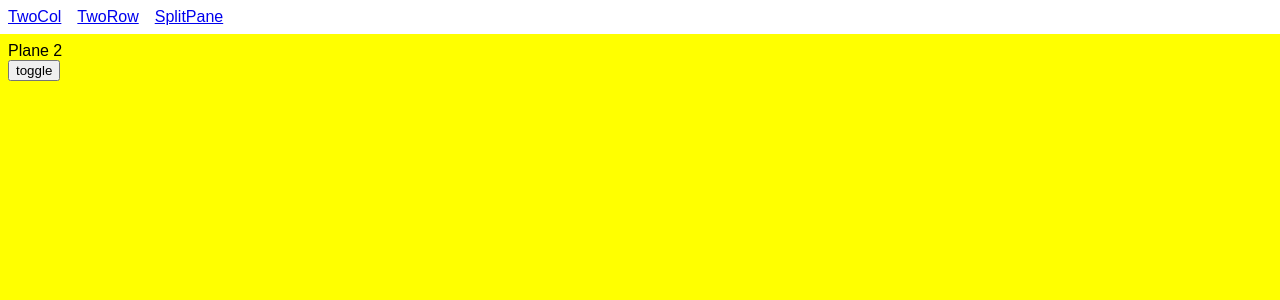
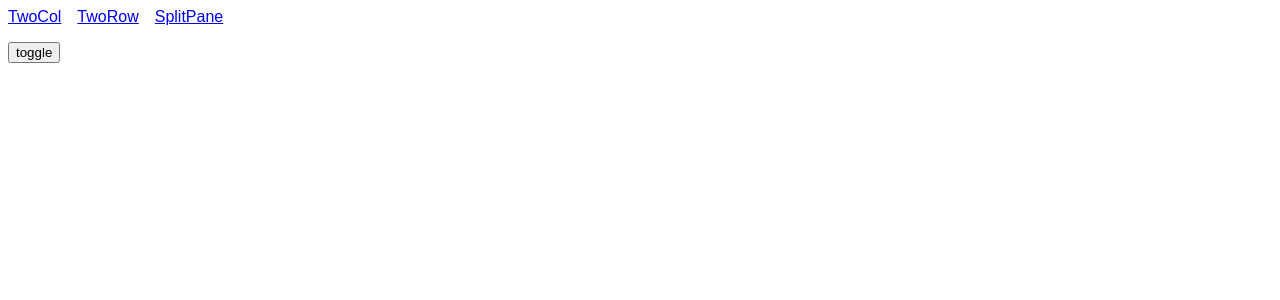
Before and after one commit to iamrickyspanish/styled-split-pane, a React (Create React App) app: page /split-pane in a window 1280 px wide. Before the commit this address led to /two-col. Shown: the top 300 px of the page. Built offline with nearby package versions, Linux system fonts and the light colour scheme.

Commit message:
improvements

```diff
--- a/src/App.js
+++ b/src/App.js
@@ -35,12 +35,12 @@ export default () => (
           </Box>
         ))}
       </Flex>
-      <Flex flexDirection="column" flex={1} minHeight={0}>
+      <Flex flexDirection="column" flex={1} minHeight={0} bg="white">
         <Switch>
           <Route path="/two-col">
             <TwoCol />
           </Route>
-          <Route path="split-pane">
+          <Route path="/split-pane">
             <SplitPane />
           </Route>
           <Route path="/two-row">
--- a/src/Examples/SplitPane.jsx
+++ b/src/Examples/SplitPane.jsx
@@ -19,10 +19,15 @@ export default () => {
       panesVisibility={[isPaneVisible, true]}
       panesSize={[paneSizes.AUTO, paneSizes.FULL]}
     >
-      <Box p={2} bg="red" flex={1} minHeight={0}>
+      <Box
+        p={2}
+        flex={1}
+        minHeight={0}
+        style={{ borderRight: "1px solid black" }}
+      >
         <button onClick={togglePaneVisibility}>toggle</button>
       </Box>
-      <Box bg="blue" p={2} flex={1} minHeight={0}>
+      <Box p={2} flex={1} minHeight={0}>
         {isMobile && isPaneVisible && (
           <Backdrop onClick={togglePaneVisibility} />
         )}
--- a/src/Examples/TwoCol.jsx
+++ b/src/Examples/TwoCol.jsx
@@ -15,6 +15,7 @@ export default () => {
 
   return (
     <TwoColLayout
+      bg="white"
       responsiveCol={responsiveCols.LEFT}
       isResponsive={isMobile}
       isResponsiveColFocused={isPaneVisible}
@@ -23,14 +24,13 @@ export default () => {
       <Box
         p={2}
         flex={1}
-        bg="white"
         minHeight={0}
         style={{ borderRight: "1px solid black" }}
       >
         Plane 1<br />
         <button onClick={() => setPaneVisible(false)}>toggle</button>
       </Box>
-      <Box bg="yellow" flex={1} minHeight={0}>
+      <Box flex={1} minHeight={0}>
         {isMobile && isPaneVisible && (
           <Backdrop onClick={() => setPaneVisible(false)} />
         )}
--- a/src/Examples/TwoRow.jsx
+++ b/src/Examples/TwoRow.jsx
@@ -2,9 +2,9 @@ import React, { useState } from "react";
 
 import { Box } from "reflexbox";
 
-import TwoColLayout, {
+import TwoRowLayout, {
   responsiveRows,
-  colStretchBehaviors
+  rowStretchBehaviors
 } from "../Layout/TwoRow";
 
 import Backdrop from "../Backdrop";
@@ -14,23 +14,23 @@ export default () => {
   const [isPaneVisible, setPaneVisible] = useState(false);
 
   return (
-    <TwoColLayout
+    <TwoRowLayout
+      bg="white"
       responsiveRow={responsiveRows.TOP}
       isResponsive={isMobile}
-      isResponsiveColFocused={isPaneVisible}
-      colsStretchBehavior={[colStretchBehaviors.GROW, colStretchBehaviors.GROW]}
+      isResponsiveRowFocused={isPaneVisible}
+      rowsStretchBehavior={[rowStretchBehaviors.GROW, rowStretchBehaviors.GROW]}
     >
       <Box
         p={2}
         flex={1}
-        bg="white"
         minHeight={0}
         style={{ borderBottom: "1px solid black" }}
       >
         Plane 1<br />
         <button onClick={() => setPaneVisible(false)}>toggle</button>
       </Box>
-      <Box bg="yellow" flex={1} minHeight={0}>
+      <Box flex={1} minHeight={0}>
         {isMobile && isPaneVisible && (
           <Backdrop onClick={() => setPaneVisible(false)} />
         )}
@@ -39,6 +39,6 @@ export default () => {
           <button onClick={() => setPaneVisible(true)}>toggle</button>
         </Box>
       </Box>
-    </TwoColLayout>
+    </TwoRowLayout>
   );
 };
--- a/src/Layout/TwoRow.jsx
+++ b/src/Layout/TwoRow.jsx
@@ -8,25 +8,25 @@ export const responsiveRows = {
   BOTTOM: "bottom"
 };
 
-export const colStretchBehaviors = {
+export const rowStretchBehaviors = {
   SHRINK: "shrink",
   GROW: "grow"
 };
 
-const mapColStretchBehaviorToPaneSize = (colStretchBehavior) => {
+const mapRowStretchBehaviorToPaneSize = (colStretchBehavior) => {
   switch (colStretchBehavior) {
-    case colStretchBehaviors.SHRINK:
+    case rowStretchBehaviors.SHRINK:
       return paneSizes.AUTO;
-    case colStretchBehaviors.GROW:
+    case rowStretchBehaviors.GROW:
     default:
       return paneSizes.FULL;
   }
 };
 
-const mapColsStretchBehaviorsToPaneSizesTupel = (colsStretchBehaviors) => {
+const mapRowsStretchBehaviorsToPaneSizesTupel = (rowsStretchBehaviors) => {
   return [
-    mapColStretchBehaviorToPaneSize(colsStretchBehaviors[0]),
-    mapColStretchBehaviorToPaneSize(colsStretchBehaviors[1])
+    mapRowStretchBehaviorToPaneSize(rowsStretchBehaviors[0]),
+    mapRowStretchBehaviorToPaneSize(rowsStretchBehaviors[1])
   ];
 };
 
@@ -40,33 +40,33 @@ const mapResponsiveDataToOverlayTupel = ({ isResponsive, responsiveRow }) =>
 const mapResponsiveDataToVisibilityTupel = ({
   isResponsive,
   responsiveRow,
-  isResponsiveColFocused
+  isResponsiveRowFocused
 }) => {
-  const isResponsiveColVisible = !isResponsive || isResponsiveColFocused;
+  const isResponsiveRowVisible = !isResponsive || isResponsiveRowFocused;
   return responsiveRow === responsiveRows.TOP
-    ? [isResponsiveColVisible, true]
-    : [true, isResponsiveColVisible];
+    ? [isResponsiveRowVisible, true]
+    : [true, isResponsiveRowVisible];
 };
 
 const TwoColLayout = (props) => {
   const {
     isResponsive,
     responsiveRow,
-    isResponsiveColFocused,
-    colsStretchBehavior,
+    isResponsiveRowFocused,
+    rowsStretchBehavior,
     ...restProps
   } = props;
 
   const responsiveData = {
     isResponsive,
     responsiveRow,
-    isResponsiveColFocused
+    isResponsiveRowFocused
   };
 
   const newProps = {
     ...restProps,
     orientation: orientations.Y,
-    panesSize: mapColsStretchBehaviorsToPaneSizesTupel(colsStretchBehavior),
+    panesSize: mapRowsStretchBehaviorsToPaneSizesTupel(rowsStretchBehavior),
     panesAsOverlay: mapResponsiveDataToOverlayTupel(responsiveData),
     panesVisibility: mapResponsiveDataToVisibilityTupel(responsiveData)
   };
@@ -77,14 +77,14 @@ TwoColLayout.propTypes = {
   isResponsive: PropTypes.bool,
   responsiveRow: PropTypes.oneOf(Object.values(responsiveRows)),
   isResponsiveColFocused: PropTypes.bool,
-  colsStretchBehavior: PropTypes.array
+  rowsStretchBehavior: PropTypes.array
 };
 
 TwoColLayout.defaultProps = {
   isResponsive: false,
   responsiveRow: responsiveRows.TOP,
-  isResponsiveColFocused: false,
-  colsStretchBehavior: [colStretchBehaviors.GROW, colStretchBehaviors.GROW]
+  isResponsiveRowFocused: false,
+  rowsStretchBehavior: [rowStretchBehaviors.GROW, rowStretchBehaviors.GROW]
 };
 
 export default TwoColLayout;
--- a/src/SplitPane/Pane.jsx
+++ b/src/SplitPane/Pane.jsx
@@ -57,7 +57,7 @@ const mapSizeToFlexProps = (size) => {
 };
 
 const overlayStyles = (props) => `
-  position: fixed;
+  position: absolute;
   top: 0;
   ${props.slideDirection}: 0;
   z-index: 200;
@@ -78,10 +78,12 @@ const mapSlideDirectionToTranslateAttribute = (slideDirection) => {
 
 const Pane = styled.div`
   align-content: space-between;
+  background-color: inherit;
   min-height: 0;
   ${(props) => (props.size === sizes.FULL ? "flex: 1;" : "")}
   display: flex;
   flex-direction: column;
+  position:relative;
   ${(props) => props.asOverlay && overlayStyles(props)}
 transform: ${(props) =>
   mapSlideDirectionToTranslateAttribute(props.slideDirection)}(${(props) =>
--- a/src/SplitPane/SplitPane.jsx
+++ b/src/SplitPane/SplitPane.jsx
@@ -9,7 +9,10 @@ export const orientations = {
 };
 
 const Wrapper = styled.div`
+  background-color: inherit;
   display: flex;
+  position: relative;
+  overflow: hidden;
   flex: 1;
   min-height: 0;
   flex-direction: ${(props) =>
```
Also changed, not shown: src/Examples/ComplexLayout.jsx (added, +50 -0 lines), src/Overlay/Overlay.jsx (+29 -0 lines).
